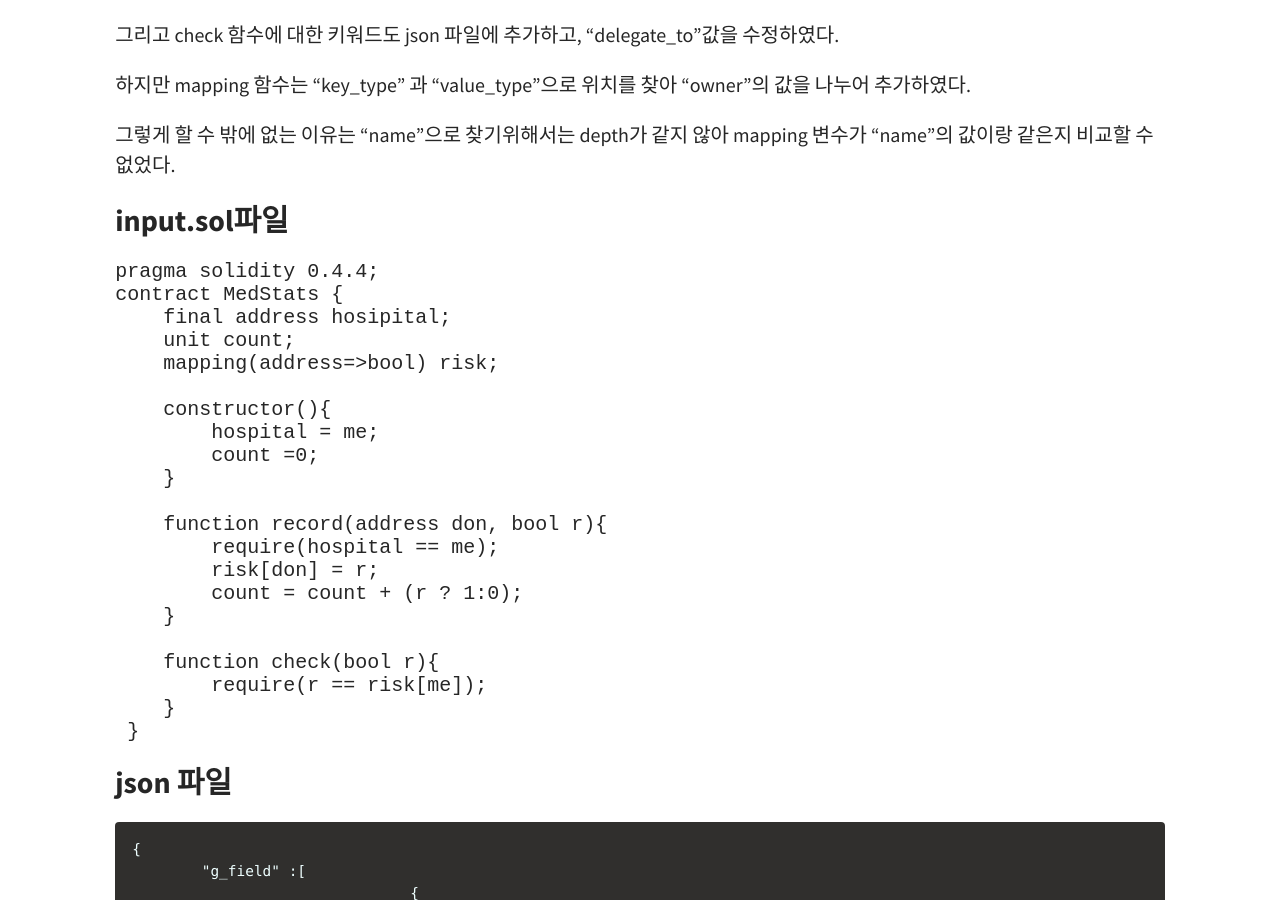
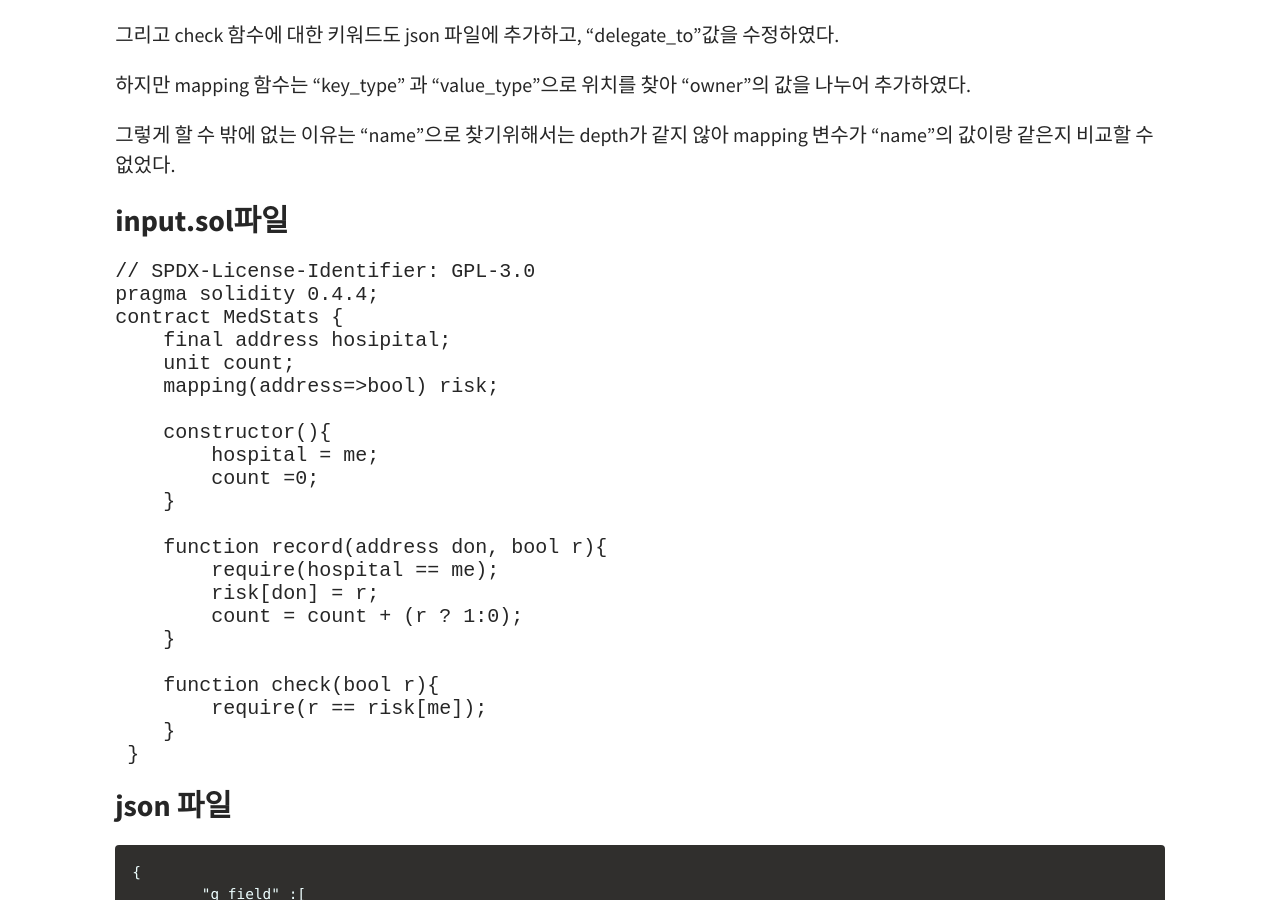
Before and after one commit to kimjihyeon99/kimjihyeon99.github.io, a Jekyll site: the page built from _posts/2021-07-05-python_json_solidity2.md, in a window 1280 px wide and 900 px high, scrolled down 442 px. Built offline with Jekyll 4.4.1, drawn with Linux system fonts in a browser that asks for light colours.

Commit message:
Update 2021-07-05-python_json_solidity2.md

`````diff
--- a/_posts/2021-07-05-python_json_solidity2.md
+++ b/_posts/2021-07-05-python_json_solidity2.md
@@ -18,6 +18,7 @@ reveal 함수는 "name"으로 위치를 찾아 해당하는 "delegate_to"의 값
 ### input.sol파일
 
 ````Solidity
+// SPDX-License-Identifier: GPL-3.0
 pragma solidity 0.4.4;
 contract MedStats {
     final address hosipital;
`````
